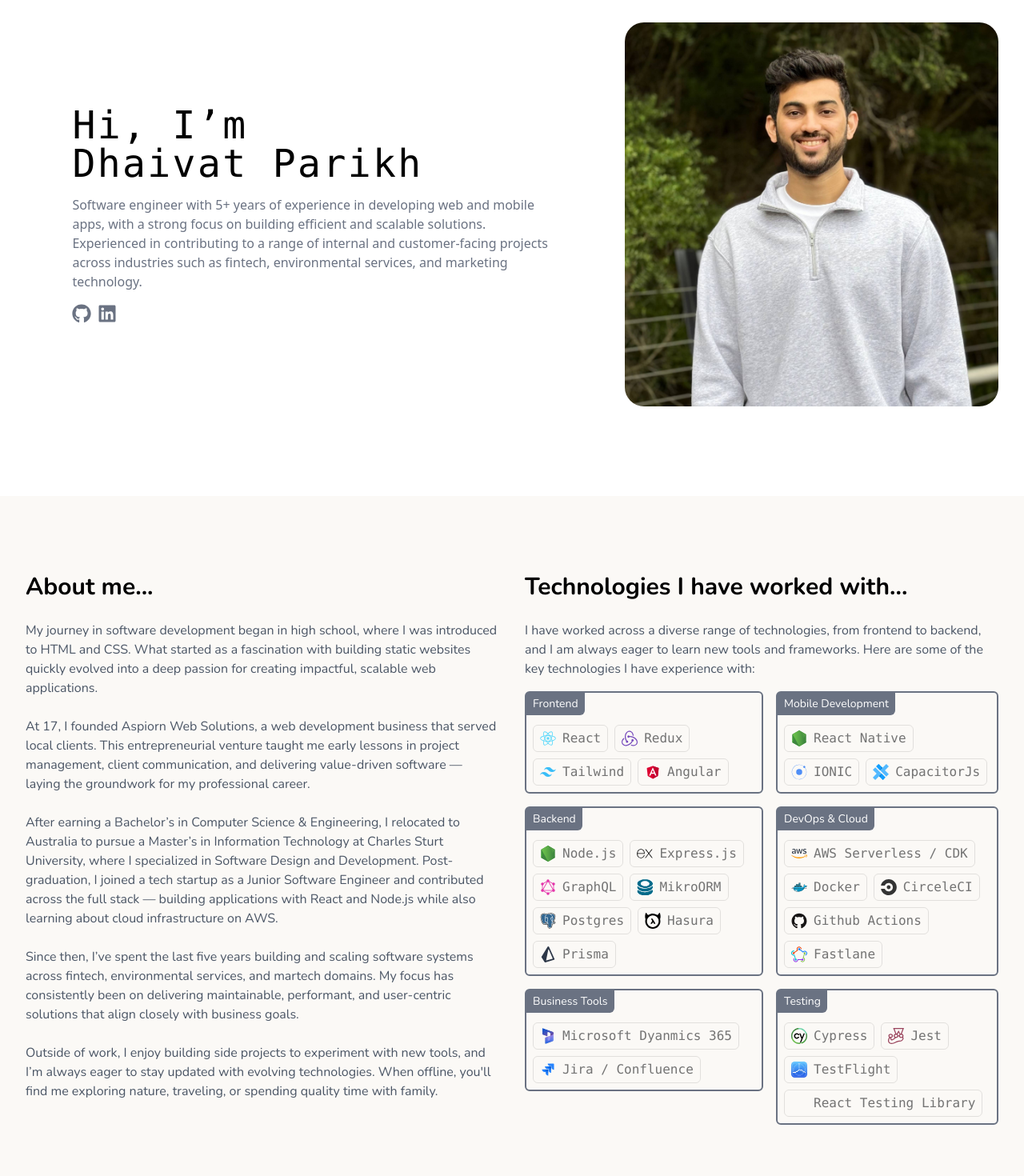
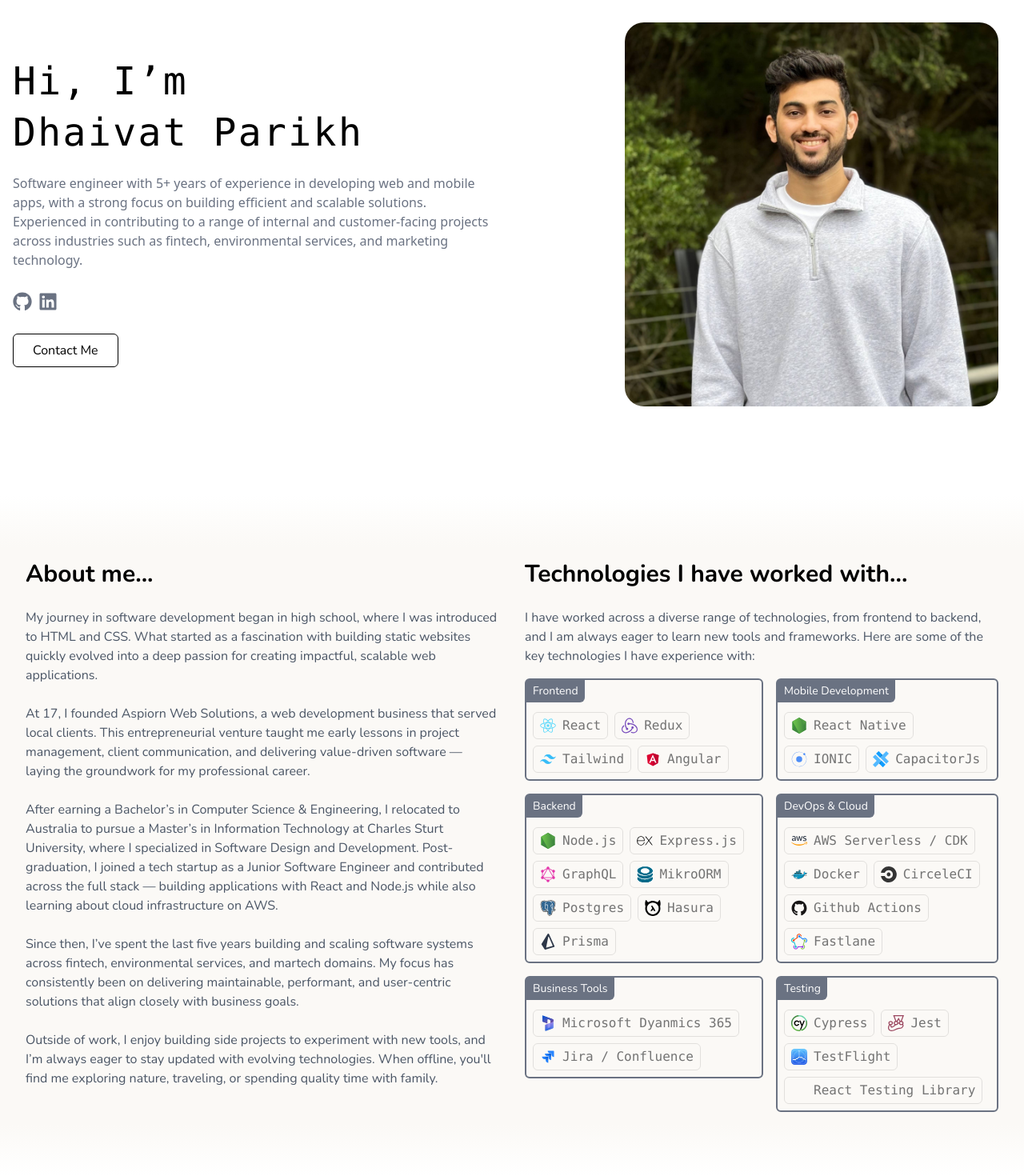
Before and after one commit to dhaivat28/dhaivat28.github.io, a React (Vite) app: page / in a window 1280 px wide. Shown: the part 180-1650 px from the top of the page at 80% size. Built offline with nearby package versions, Linux system fonts and the light colour scheme.

Commit message:
Added Portfolio Fade effect

```diff
--- a/src/App.tsx
+++ b/src/App.tsx
@@ -6,6 +6,7 @@ import { Footer } from "./components/footer/Footer";
 import { Header } from "./components/header/Header";
 import { Hero } from "./components/hero/Hero";
 import { Projects } from "./components/projects/Projects";
+import { SectionFadeWrapper } from "./components/shared/sectionFadeWrapper/SectionFadeWrapper";
 import { ViewportHelper } from "./components/ViewportHelper";
 
 function App() {
@@ -21,25 +22,25 @@ function App() {
         <Hero />
       </section>
 
-      <section id="about" className="bg-[#fbf9f6] pt-4 pb-8">
+      <SectionFadeWrapper sectionId="about">
         <AboutMe />
-      </section>
+      </SectionFadeWrapper>
 
-      <section id="projects">
+      <section id="projects" className="py-12">
         <Projects />
       </section>
 
-      <section id="experience">
+      <SectionFadeWrapper sectionId="experience">
         <Experience />
-      </section>
+      </SectionFadeWrapper>
 
-      <section id="education" className="bg-[#f0f0f0] py-6">
+      <section id="education" className="py-12">
         <Academics />
       </section>
 
-      <section id="contact">
+      <SectionFadeWrapper sectionId="contact">
         <Footer />
-      </section>
+      </SectionFadeWrapper>
     </BrowserRouter>
   );
 }
--- a/src/components/Academics/Academics.tsx
+++ b/src/components/Academics/Academics.tsx
@@ -2,8 +2,8 @@ import { academics, courses } from "./utils";
 
 export const Academics = () => {
   return (
-    <div className="container mx-auto mt-12 flex p-4 border-dotted border-1 border-red-500">
-      <div className="flex-1/2 p-4 border-dotted border-1 border-blue-500">
+    <div className="container mx-auto flex p-4">
+      <div className="flex-1/2 p-4">
         <h2 className="font-nunito font-extrabold text-2xl sm:text-3xl mb-6">
           Education
         </h2>
@@ -34,7 +34,7 @@ export const Academics = () => {
           ))}
         </div>
       </div>
-      <div className="flex-1/2 p-4 border-dotted border-1 border-blue-500">
+      <div className="flex-1/2 p-4">
         <h2 className="font-nunito font-extrabold text-2xl sm:text-3xl mb-6">
           Courses
         </h2>
--- a/src/components/about-me/AboutMe.tsx
+++ b/src/components/about-me/AboutMe.tsx
@@ -3,7 +3,7 @@ import { TECH_STACK as techStack } from "./utilt";
 
 export const AboutMe = () => {
   return (
-    <div className="flex container mx-auto border-dotted  p-4 mt-12">
+    <div className="flex container mx-auto border-dotted p-4">
       <div className="flex-1/2 p-4 ">
         <h2 className="font-nunito font-extrabold text-2xl sm:text-3xl mb-6">
           About me...
--- a/src/components/experience/Experience.tsx
+++ b/src/components/experience/Experience.tsx
@@ -2,8 +2,8 @@ import { experiences, formatYearMonth, getExperienceDuration } from "./utils";
 
 export const Experience = () => {
   return (
-    <div className="container mx-auto mt-12 flex p-4 border-dotted border-1 border-red-500">
-      <div className="flex-1/4 p-4 border-dotted border-1 border-blue-500">
+    <div className="container mx-auto flex p-4">
+      <div className="flex-1/4 p-4">
         <p className="font-nunito font-extrabold text-4xl">My Experience</p>
         <p className="font-nunito font-normal text-md mt-4">
           I've had the pleasure of working with companies across various
@@ -15,7 +15,7 @@ export const Experience = () => {
         </p>
       </div>
 
-      <div className="flex-3/4 p-4 border-dotted border-1 border-blue-500">
+      <div className="flex-3/4 p-4">
         <div className="relative">
           <div className="absolute left-[250px] top-1 bottom-0 w-2 rounded-xl bg-gray-300"></div>
           {experiences.map((exp, idx) => (
--- a/src/components/footer/Footer.tsx
+++ b/src/components/footer/Footer.tsx
@@ -2,7 +2,7 @@ import { FaEnvelope, FaGithub, FaPhone } from "react-icons/fa";
 import { FaLinkedin } from "react-icons/fa6";
 export const Footer = () => {
   return (
-    <div className="container mx-auto mt-12 flex flex-col p-4 border-dotted border-1 border-red-500">
+    <div className="container mx-auto flex flex-col p-4">
       <div className="w-fit flex ml-auto gap-4 p-4 ">
         <a
           href="mailto:dhaivat28@gmail.com"
--- a/src/components/hero/Hero.tsx
+++ b/src/components/hero/Hero.tsx
@@ -1,6 +1,7 @@
 import { motion } from "framer-motion";
 import { FaGithub } from "react-icons/fa";
 import { FaLinkedin } from "react-icons/fa6";
+import { scroller } from "react-scroll";
 import Profile from "../../assets/Profile.jpg";
 
 export const Hero = () => {
@@ -9,12 +10,10 @@ export const Hero = () => {
       initial={{ opacity: 0 }}
       animate={{ opacity: 1 }}
       transition={{ ease: "easeInOut", duration: 0.9, delay: 0.2 }}
-      className="flex container mx-auto p-4 "
+      className="flex container mx-auto p-4 border-blue-500"
     >
-      <div className="flex-3/5 flex flex-col justify-center items-center">
-        <div className="flex flex-col justify-center items-start">
+      <div className="flex-3/5 flex flex-col justify-center gap-7 border-red-500 ">
         <div className="flex flex-col gap-4">
-            <div>
           <h1 className="text-5xl font-mono font-medium tracking-wider">
             Hi, I’m
           </h1>
@@ -22,9 +21,8 @@ export const Hero = () => {
             Dhaivat Parikh
           </h1>
         </div>
-          </div>
 
-          <p className="text-gray-500 text-md max-w-[600px] mt-4">
+        <p className="text-gray-500 text-md max-w-[600px]">
           Software engineer with 5+ years of experience in developing web and
           mobile apps, with a strong focus on building efficient and scalable
           solutions. Experienced in contributing to a range of internal and
@@ -32,7 +30,7 @@ export const Hero = () => {
           environmental services, and marketing technology.
         </p>
 
-          <div className="flex items-center justify-center gap-2 mt-4">
+        <div className="flex flex-row items-center gap-2">
           <a
             href={"https://github.com/dhaivat28"}
             target="_blank"
@@ -50,7 +48,18 @@ export const Hero = () => {
             <FaLinkedin />
           </a>
         </div>
-        </div>
+
+        <button
+          onClick={() =>
+            scroller.scrollTo("contact", {
+              duration: 500,
+              smooth: true,
+            })
+          }
+          className="w-fit cursor-pointer font-nunito font-normal px-6 py-2 rounded-md border hover:bg-ocean-blue hover:text-white transition-colors duration-500"
+        >
+          Contact Me
+        </button>
       </div>
 
       {/* Profile Image */}
--- a/src/components/projects/Projects.tsx
+++ b/src/components/projects/Projects.tsx
@@ -27,7 +27,7 @@ export const Projects = () => {
   );
 
   return (
-    <div className="container mx-auto mt-12 p-4 border-dotted border-1 border-red-500">
+    <div className="container mx-auto p-4">
       <div className="text-center">
         <p className="font-nunito font-semibold text-2xl sm:text-4xl mb-1 text-ternary-dark dark:text-ternary-light">
           Projects portfolio
--- /dev/null
+++ b/src/components/shared/sectionFadeWrapper/SectionFadeWrapper.tsx
@@ -0,0 +1,25 @@
+import React, { type PropsWithChildren } from "react";
+
+export const SectionFadeWrapper: React.FC<
+  PropsWithChildren<{
+    sectionId?: string;
+  }>
+> = ({ children, sectionId }) => {
+  return (
+    <section id={sectionId} className="relative py-12 bg-[#fbf9f6]">
+      {/* Top fade */}
+      <div
+        className="absolute top-0 left-0 w-full h-16
+                      bg-gradient-to-b from-white to-[#fbf9f6]
+                      pointer-events-none z-10"
+      />
+      {/* Bottom fade */}
+      <div
+        className="absolute bottom-0 left-0 w-full h-16
+                      bg-gradient-to-t from-white to-[#fbf9f6]
+                      pointer-events-none z-10"
+      />
+      {children}
+    </section>
+  );
+};
```
Lines whose indentation alone changed are shown as unchanged.
